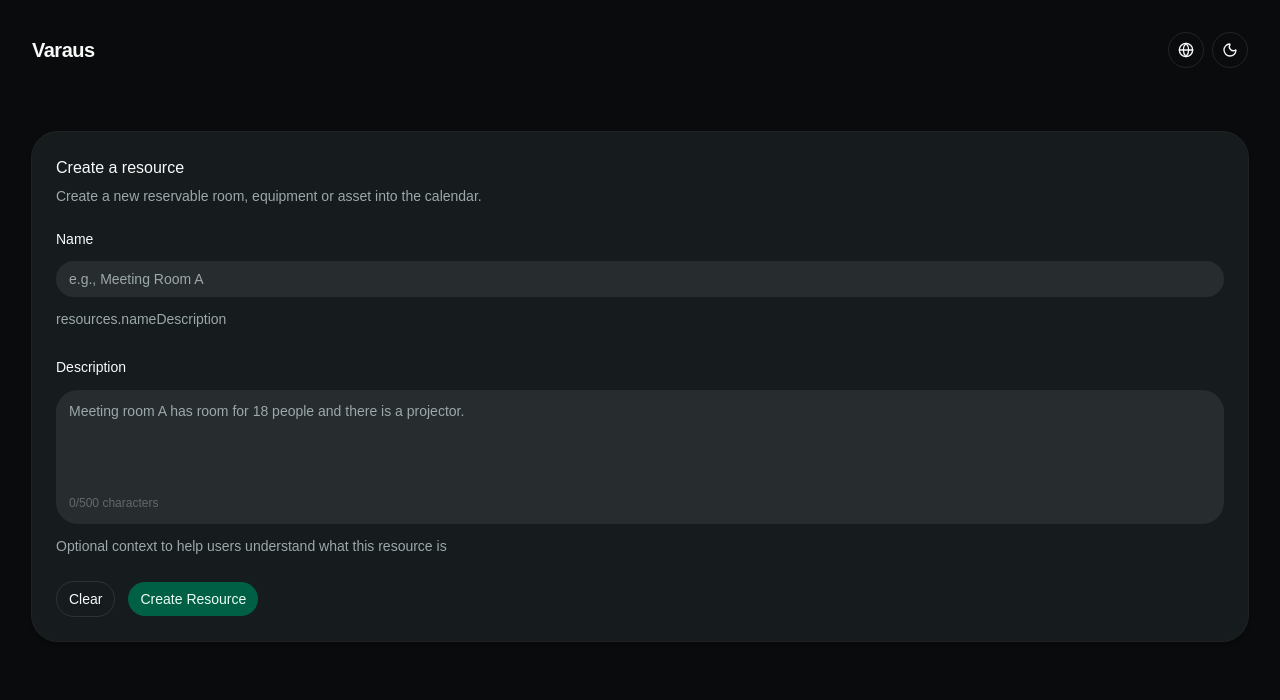
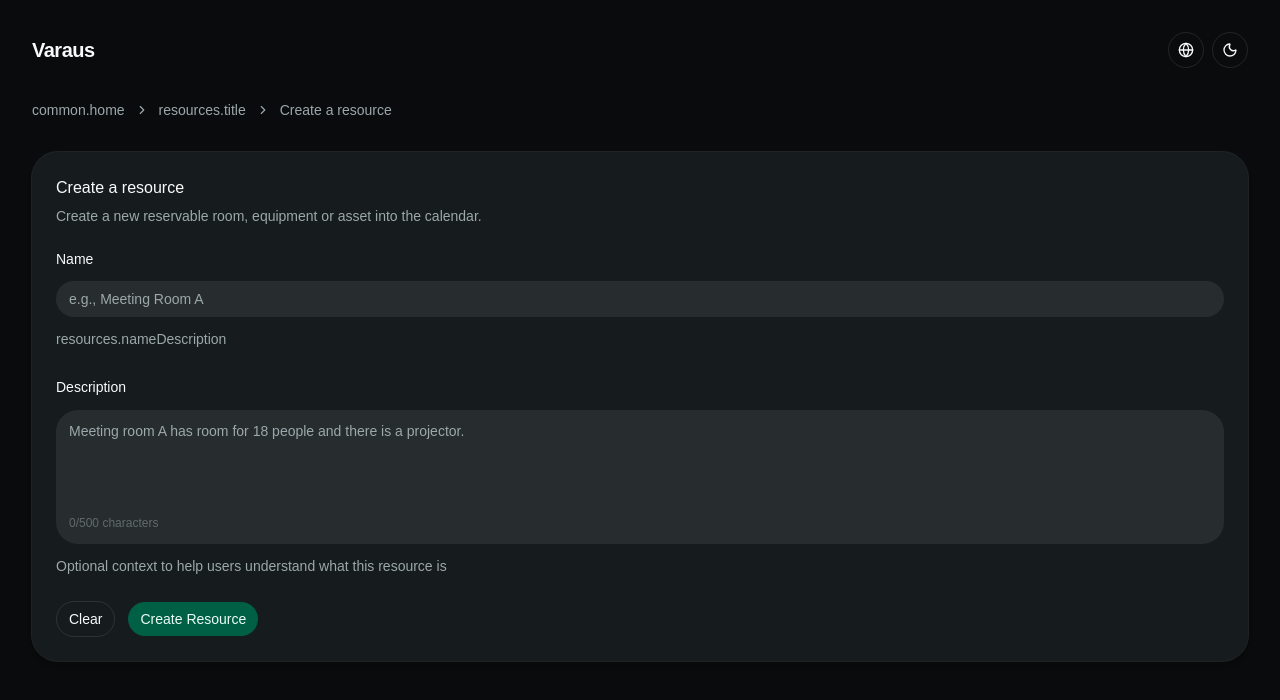
Before and after one commit to hyy-hus/varaus, a React (Vite) app in the folder frontend/: page /resources/create in a window 1280 px wide. Shown: the top 700 px of the page. Built offline with nearby package versions, Linux system fonts and the light colour scheme.

Commit message:
feat: add breadcrumbs

```diff
--- /dev/null
+++ b/frontend/src/components/globalBreadcrumbs.tsx
@@ -0,0 +1,53 @@
+import React from "react"
+import { Link, useMatches } from "@tanstack/react-router"
+import { useTranslation } from "react-i18next"
+
+import {
+    Breadcrumb,
+    BreadcrumbItem,
+    BreadcrumbLink,
+    BreadcrumbList,
+    BreadcrumbPage,
+    BreadcrumbSeparator,
+} from "@/components/ui/breadcrumb"
+
+export function GlobalBreadcrumbs() {
+    const { t } = useTranslation()
+
+    const matches = useMatches()
+
+    const breadcrumbMatches = matches.filter((match) => match.staticData?.breadcrumb)
+
+    if (breadcrumbMatches.length === 0) return null
+
+    return (
+        <>
+            <Breadcrumb className="px-8">
+                <BreadcrumbList>
+                    {breadcrumbMatches.map((match, index) => {
+                        const isLast = index === breadcrumbMatches.length - 1
+
+                        const titleKey = match.staticData.breadcrumb as string
+                        const title = t(titleKey)
+
+                        return (
+                            <React.Fragment key={match.id}>
+                                <BreadcrumbItem>
+                                    {isLast ? (
+                                        <BreadcrumbPage className="text-muted-foreground" >{title}</BreadcrumbPage>
+                                    ) : (
+                                        <BreadcrumbLink asChild>
+                                            <Link to={match.pathname}>{title}</Link>
+                                        </BreadcrumbLink>
+                                    )}
+                                </BreadcrumbItem>
+
+                                {!isLast && <BreadcrumbSeparator />}
+                            </React.Fragment>
+                        )
+                    })}
+                </BreadcrumbList>
+            </Breadcrumb>
+        </>
+    )
+}
--- /dev/null
+++ b/frontend/src/components/ui/breadcrumb.tsx
@@ -0,0 +1,122 @@
+import * as React from "react"
+import { Slot } from "radix-ui"
+
+import { cn } from "#/lib/utils"
+import { ChevronRightIcon, MoreHorizontalIcon } from "lucide-react"
+
+function Breadcrumb({ className, ...props }: React.ComponentProps<"nav">) {
+  return (
+    <nav
+      aria-label="breadcrumb"
+      data-slot="breadcrumb"
+      className={cn(className)}
+      {...props}
+    />
+  )
+}
+
+function BreadcrumbList({ className, ...props }: React.ComponentProps<"ol">) {
+  return (
+    <ol
+      data-slot="breadcrumb-list"
+      className={cn(
+        "flex flex-wrap items-center gap-1.5 text-sm wrap-break-word text-muted-foreground sm:gap-2.5",
+        className
+      )}
+      {...props}
+    />
+  )
+}
+
+function BreadcrumbItem({ className, ...props }: React.ComponentProps<"li">) {
+  return (
+    <li
+      data-slot="breadcrumb-item"
+      className={cn("inline-flex items-center gap-1.5", className)}
+      {...props}
+    />
+  )
+}
+
+function BreadcrumbLink({
+  asChild,
+  className,
+  ...props
+}: React.ComponentProps<"a"> & {
+  asChild?: boolean
+}) {
+  const Comp = asChild ? Slot.Root : "a"
+
+  return (
+    <Comp
+      data-slot="breadcrumb-link"
+      className={cn("transition-colors hover:text-foreground", className)}
+      {...props}
+    />
+  )
+}
+
+function BreadcrumbPage({ className, ...props }: React.ComponentProps<"span">) {
+  return (
+    <span
+      data-slot="breadcrumb-page"
+      role="link"
+      aria-disabled="true"
+      aria-current="page"
+      className={cn("font-normal text-foreground", className)}
+      {...props}
+    />
+  )
+}
+
+function BreadcrumbSeparator({
+  children,
+  className,
+  ...props
+}: React.ComponentProps<"li">) {
+  return (
+    <li
+      data-slot="breadcrumb-separator"
+      role="presentation"
+      aria-hidden="true"
+      className={cn("[&>svg]:size-3.5", className)}
+      {...props}
+    >
+      {children ?? (
+        <ChevronRightIcon />
+      )}
+    </li>
+  )
+}
+
+function BreadcrumbEllipsis({
+  className,
+  ...props
+}: React.ComponentProps<"span">) {
+  return (
+    <span
+      data-slot="breadcrumb-ellipsis"
+      role="presentation"
+      aria-hidden="true"
+      className={cn(
+        "flex size-5 items-center justify-center [&>svg]:size-4",
+        className
+      )}
+      {...props}
+    >
+      <MoreHorizontalIcon
+      />
+      <span className="sr-only">More</span>
+    </span>
+  )
+}
+
+export {
+  Breadcrumb,
+  BreadcrumbList,
+  BreadcrumbItem,
+  BreadcrumbLink,
+  BreadcrumbPage,
+  BreadcrumbSeparator,
+  BreadcrumbEllipsis,
+}
--- a/frontend/src/main.tsx
+++ b/frontend/src/main.tsx
@@ -25,6 +25,10 @@ declare module '@tanstack/react-router' {
     interface Register {
         router: typeof router
     }
+
+    interface StaticDataRouteOption {
+        breadcrumb?: string
+    }
 }
 
 const rootElement = document.getElementById('app')!
--- a/frontend/src/routeTree.gen.ts
+++ b/frontend/src/routeTree.gen.ts
@@ -9,11 +9,17 @@
 // Additionally, you should also exclude this file from your linter and/or formatter to prevent it from being checked or modified.
 
 import { Route as rootRouteImport } from './routes/__root'
+import { Route as ResourcesRouteImport } from './routes/resources'
 import { Route as AboutRouteImport } from './routes/about'
 import { Route as IndexRouteImport } from './routes/index'
 import { Route as ResourcesIndexRouteImport } from './routes/resources.index'
 import { Route as ResourcesCreateRouteImport } from './routes/resources.create'
 
+const ResourcesRoute = ResourcesRouteImport.update({
+  id: '/resources',
+  path: '/resources',
+  getParentRoute: () => rootRouteImport,
+} as any)
 const AboutRoute = AboutRouteImport.update({
   id: '/about',
   path: '/about',
@@ -25,19 +31,20 @@ const IndexRoute = IndexRouteImport.update({
   getParentRoute: () => rootRouteImport,
 } as any)
 const ResourcesIndexRoute = ResourcesIndexRouteImport.update({
-  id: '/resources/',
-  path: '/resources/',
-  getParentRoute: () => rootRouteImport,
+  id: '/',
+  path: '/',
+  getParentRoute: () => ResourcesRoute,
 } as any)
 const ResourcesCreateRoute = ResourcesCreateRouteImport.update({
-  id: '/resources/create',
-  path: '/resources/create',
-  getParentRoute: () => rootRouteImport,
+  id: '/create',
+  path: '/create',
+  getParentRoute: () => ResourcesRoute,
 } as any)
 
 export interface FileRoutesByFullPath {
   '/': typeof IndexRoute
   '/about': typeof AboutRoute
+  '/resources': typeof ResourcesRouteWithChildren
   '/resources/create': typeof ResourcesCreateRoute
   '/resources/': typeof ResourcesIndexRoute
 }
@@ -51,26 +58,39 @@ export interface FileRoutesById {
   __root__: typeof rootRouteImport
   '/': typeof IndexRoute
   '/about': typeof AboutRoute
+  '/resources': typeof ResourcesRouteWithChildren
   '/resources/create': typeof ResourcesCreateRoute
   '/resources/': typeof ResourcesIndexRoute
 }
 export interface FileRouteTypes {
   fileRoutesByFullPath: FileRoutesByFullPath
-  fullPaths: '/' | '/about' | '/resources/create' | '/resources/'
+  fullPaths: '/' | '/about' | '/resources' | '/resources/create' | '/resources/'
   fileRoutesByTo: FileRoutesByTo
   to: '/' | '/about' | '/resources/create' | '/resources'
-  id: '__root__' | '/' | '/about' | '/resources/create' | '/resources/'
+  id:
+    | '__root__'
+    | '/'
+    | '/about'
+    | '/resources'
+    | '/resources/create'
+    | '/resources/'
   fileRoutesById: FileRoutesById
 }
 export interface RootRouteChildren {
   IndexRoute: typeof IndexRoute
   AboutRoute: typeof AboutRoute
-  ResourcesCreateRoute: typeof ResourcesCreateRoute
-  ResourcesIndexRoute: typeof ResourcesIndexRoute
+  ResourcesRoute: typeof ResourcesRouteWithChildren
 }
 
 declare module '@tanstack/react-router' {
   interface FileRoutesByPath {
+    '/resources': {
+      id: '/resources'
+      path: '/resources'
+      fullPath: '/resources'
+      preLoaderRoute: typeof ResourcesRouteImport
+      parentRoute: typeof rootRouteImport
+    }
     '/about': {
       id: '/about'
       path: '/about'
@@ -87,26 +107,39 @@ declare module '@tanstack/react-router' {
     }
     '/resources/': {
       id: '/resources/'
-      path: '/resources'
+      path: '/'
       fullPath: '/resources/'
       preLoaderRoute: typeof ResourcesIndexRouteImport
-      parentRoute: typeof rootRouteImport
+      parentRoute: typeof ResourcesRoute
     }
     '/resources/create': {
       id: '/resources/create'
-      path: '/resources/create'
+      path: '/create'
       fullPath: '/resources/create'
       preLoaderRoute: typeof ResourcesCreateRouteImport
-      parentRoute: typeof rootRouteImport
+      parentRoute: typeof ResourcesRoute
     }
   }
 }
 
+interface ResourcesRouteChildren {
+  ResourcesCreateRoute: typeof ResourcesCreateRoute
+  ResourcesIndexRoute: typeof ResourcesIndexRoute
+}
+
+const ResourcesRouteChildren: ResourcesRouteChildren = {
+  ResourcesCreateRoute: ResourcesCreateRoute,
+  ResourcesIndexRoute: ResourcesIndexRoute,
+}
+
+const ResourcesRouteWithChildren = ResourcesRoute._addFileChildren(
+  ResourcesRouteChildren,
+)
+
 const rootRouteChildren: RootRouteChildren = {
   IndexRoute: IndexRoute,
   AboutRoute: AboutRoute,
-  ResourcesCreateRoute: ResourcesCreateRoute,
-  ResourcesIndexRoute: ResourcesIndexRoute,
+  ResourcesRoute: ResourcesRouteWithChildren,
 }
 export const routeTree = rootRouteImport
   ._addFileChildren(rootRouteChildren)
--- a/frontend/src/routes/__root.tsx
+++ b/frontend/src/routes/__root.tsx
@@ -6,8 +6,12 @@ import { TanStackRouterDevtoolsPanel } from '@tanstack/react-router-devtools'
 import '../styles.css'
 import Header from '#/components/Header'
 import { Toaster } from '#/components/ui/sonner'
+import { GlobalBreadcrumbs } from '#/components/globalBreadcrumbs'
 
 export const Route = createRootRoute({
+    staticData: {
+        breadcrumb: 'common.home'
+    },
     component: RootComponent,
 })
 
@@ -15,6 +19,7 @@ function RootComponent() {
     return (
         <>
             <Header />
+            <GlobalBreadcrumbs />
             <main className='p-8'>
                 <Outlet />
             </main>
--- a/frontend/src/routes/resources.create.tsx
+++ b/frontend/src/routes/resources.create.tsx
@@ -2,6 +2,9 @@ import { CreateResourceForm } from '#/components/forms/createResource'
 import { createFileRoute } from '@tanstack/react-router'
 
 export const Route = createFileRoute('/resources/create')({
+    staticData: {
+        breadcrumb: 'resources.createTitle'
+    },
     component: RouteComponent,
 })
 
--- a/frontend/src/routes/resources.index.tsx
+++ b/frontend/src/routes/resources.index.tsx
@@ -1,5 +1,5 @@
 import { useReadResources } from '#/api/endpoints/resources/resources';
-import { createFileRoute } from '@tanstack/react-router'
+import { createFileRoute, Link } from '@tanstack/react-router'
 import { Plus, AlertCircle } from 'lucide-react';
 
 import { Button } from "@/components/ui/button";
@@ -57,9 +57,11 @@ function ResourcesPage() {
                 <CardTitle>Resources</CardTitle>
                 <CardDescription>List all of the resources in the system</CardDescription>
                 <CardAction>
-                    <Button>
-                        <Plus />
-                        New Resource
+                    <Button asChild>
+                        <Link to="/resources/create">
+                            <Plus />
+                            New Resource
+                        </Link>
                     </Button>
                 </CardAction>
             </CardHeader>
@@ -82,7 +84,7 @@ function ResourcesPage() {
                                     </TableCell>
                                     <TableCell className="text-muted-foreground max-w-md overflow-x-clip text-ellipsis">
                                         {resource.description || (
-                                            <span className="italic">No description</span>
+                                            <span className="italic text-muted-foreground/50">No description</span>
                                         )}
                                     </TableCell>
                                     <TableCell className='text-right' >
--- /dev/null
+++ b/frontend/src/routes/resources.tsx
@@ -0,0 +1,8 @@
+import { Outlet, createFileRoute } from '@tanstack/react-router'
+
+export const Route = createFileRoute('/resources')({
+    staticData: {
+        breadcrumb: 'resources.title'
+    },
+    component: () => <Outlet />
+})
```
